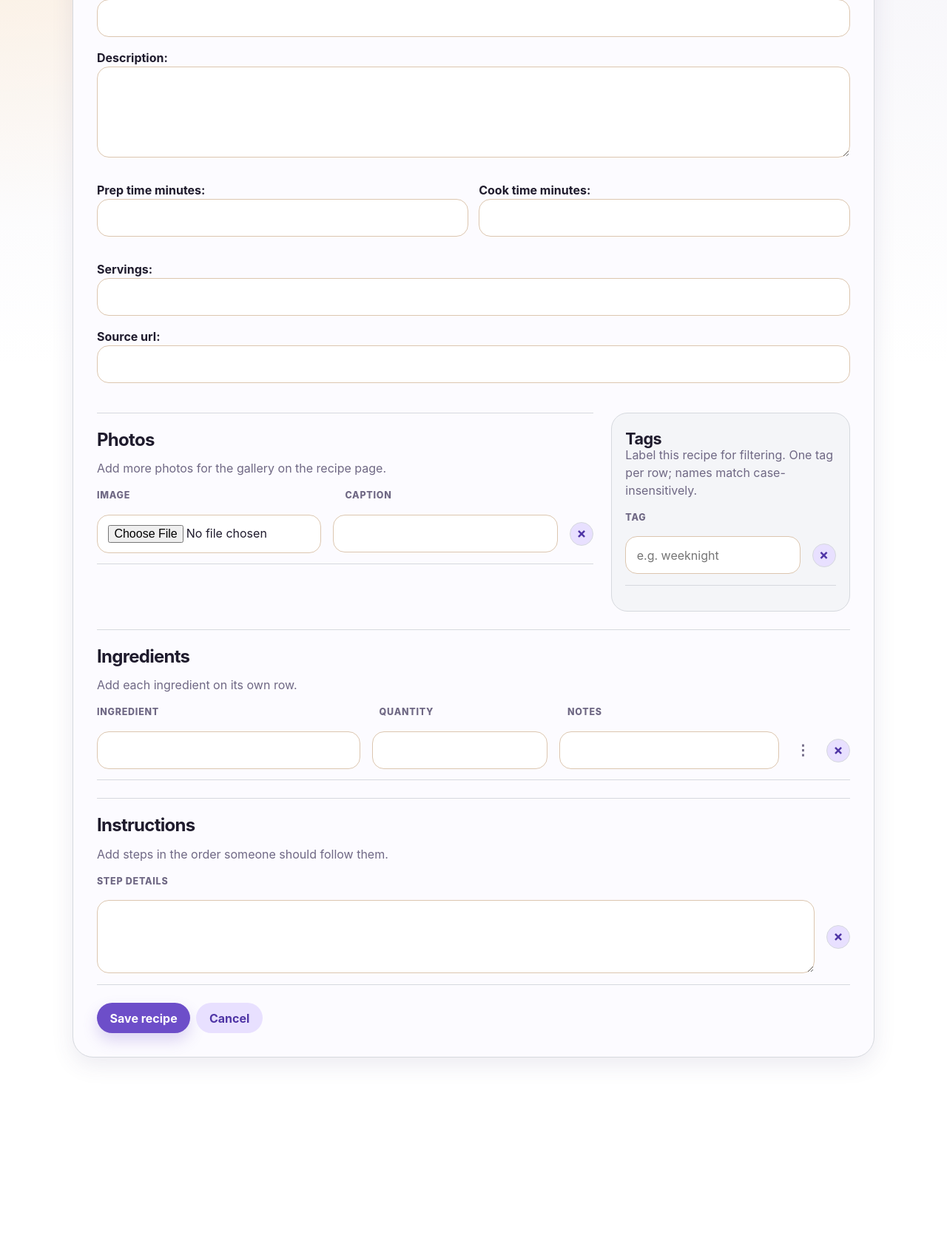
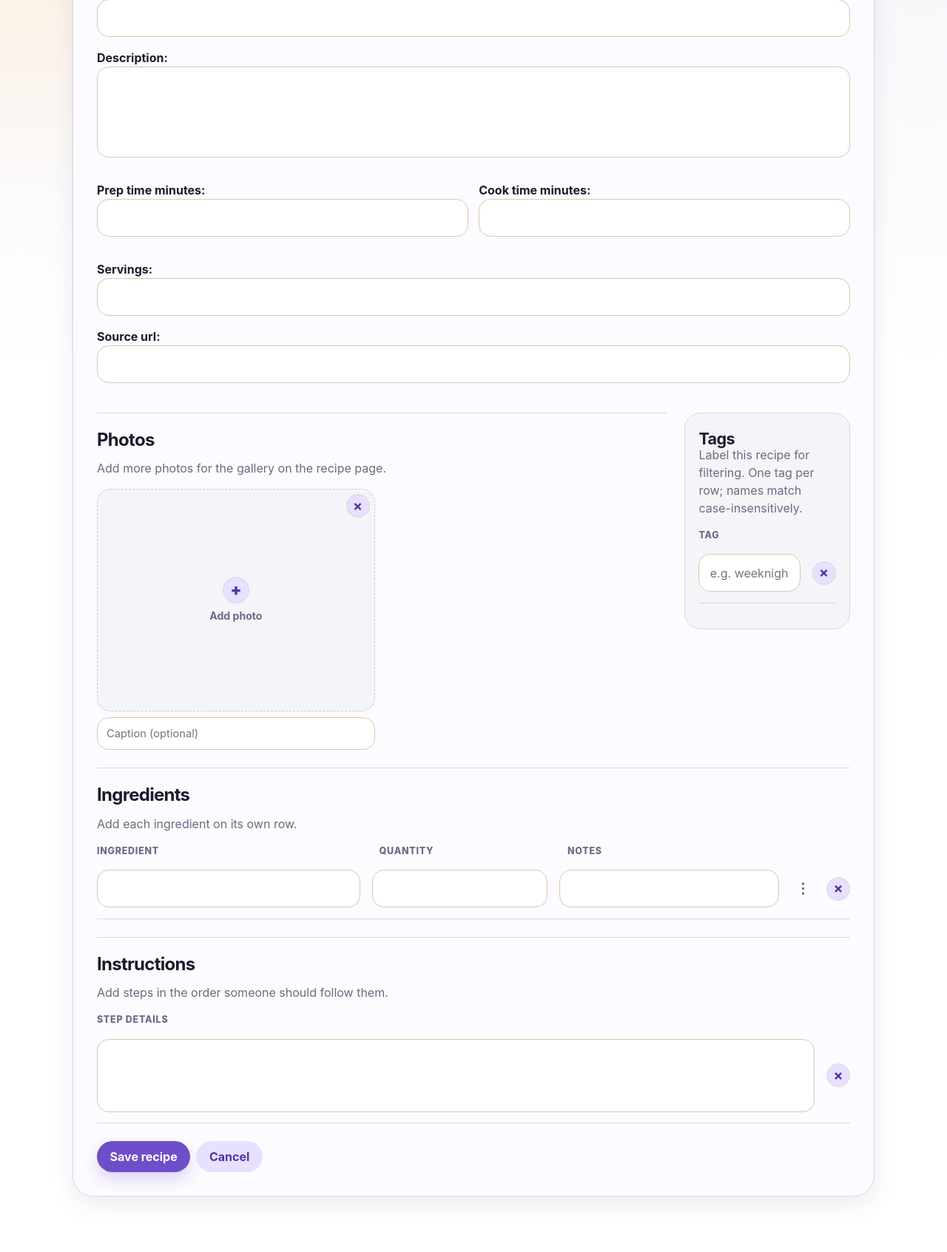
Before and after one commit to cleavernl/recipe-site, a Django app: page /recipes/new/ in a window 1280 px wide. Shown: the part 273-1966 px from the top of the page at 74% size. Before the commit the page ends 1709 px from the top, so only its background shows below. Run offline with Django 5.2, Linux system fonts and the light colour scheme; the visitor is signed in with stand-in values (Sample User, id 1); data comes from the database, SQL or seed files in the repository; data that the repository does not hold is empty.

Commit message:
Improve recipe text display and photo editing on the edit form.
Render description, steps, and comments as safe Markdown; auto-grow textareas; show gallery previews with remove-on-image UX; and sync legacy hero photos into the gallery on edit.

Co-authored-by: Cursor <cursoragent@cursor.com>

```diff
--- a/pyproject.toml
+++ b/pyproject.toml
@@ -5,8 +5,10 @@ description = "A private recipe sharing site for friends and family."
 readme = "README.md"
 requires-python = ">=3.12"
 dependencies = [
+    "bleach>=6.3.0",
     "django>=5.0,<6.0",
     "gunicorn>=22.0",
+    "markdown>=3.10.2",
     "pillow>=10.0",
     "whitenoise>=6.6",
 ]
--- a/src/recipes/forms.py
+++ b/src/recipes/forms.py
@@ -187,7 +187,7 @@ class RecipeForm(forms.ModelForm):
             "source_url",
         ]
         widgets = {
-            "description": forms.Textarea(attrs={"rows": 4}),
+            "description": forms.Textarea(attrs={"rows": 4, "data-autogrow": "true"}),
         }
 
 
@@ -243,7 +243,7 @@ class InstructionStepForm(OptionalOrderMixin, forms.ModelForm):
     class Meta:
         model = InstructionStep
         fields = ("text", "order")
-        widgets = {"text": forms.Textarea(attrs={"rows": 3})}
+        widgets = {"text": forms.Textarea(attrs={"rows": 3, "data-autogrow": "true"})}
 
 
 InstructionStepFormSet = inlineformset_factory(
@@ -262,6 +262,17 @@ class RecipePhotoForm(OptionalOrderMixin, forms.ModelForm):
     class Meta:
         model = RecipePhoto
         fields = ("image", "caption", "order")
+        widgets = {
+            "image": forms.FileInput(
+                attrs={
+                    "accept": "image/*",
+                    "class": "photo-editor-file",
+                },
+            ),
+            "caption": forms.TextInput(
+                attrs={"placeholder": "Caption (optional)", "maxlength": "180"},
+            ),
+        }
 
 
 RecipePhotoFormSet = inlineformset_factory(
@@ -279,7 +290,11 @@ class CommentForm(forms.ModelForm):
         fields = ["body"]
         widgets = {
             "body": forms.Textarea(
-                attrs={"rows": 3, "placeholder": "Share a note or tip..."},
+                attrs={
+                    "rows": 3,
+                    "placeholder": "Share a note or tip...",
+                    "data-autogrow": "true",
+                },
             )
         }
 
--- a/src/recipes/views.py
+++ b/src/recipes/views.py
@@ -33,6 +33,7 @@ from recipes.forms import (
     similar_tag_pairs_for_names,
 )
 from recipes.models import Rating, Recipe, Tag, sync_recipe_tags
+from recipes.photo_sync import sync_legacy_recipe_photo_to_gallery
 
 
 class PrivateRecipeMixin(LoginRequiredMixin):
@@ -454,6 +455,8 @@ class RecipeFormMixin(PrivateRecipeMixin, TemplateView):
 
     def get_forms(self):
         recipe = self.get_recipe()
+        if recipe.pk:
+            sync_legacy_recipe_photo_to_gallery(recipe)
         if self.request.method == "POST":
             recipe_form = RecipeForm(self.request.POST, self.request.FILES, instance=recipe)
             ingredient_formset = IngredientFormSet(
--- a/src/static/site.css
+++ b/src/static/site.css
@@ -1171,6 +1259,11 @@ textarea {
   resize: vertical;
 }
 
+textarea[data-autogrow] {
+  overflow-y: hidden;
+  resize: none;
+}
+
 form p {
   margin: 1rem 0;
 }
@@ -1564,7 +1657,7 @@ form p {
   align-items: start;
   display: grid;
   gap: 1.5rem;
-  grid-template-columns: minmax(0, 1.35fr) minmax(14rem, 0.65fr);
+  grid-template-columns: minmax(0, 1.55fr) minmax(14rem, 0.45fr);
   margin-top: 0.25rem;
 }
 
@@ -1680,8 +1773,16 @@ form p {
   grid-template-columns: minmax(0, 1fr) auto;
 }
 
-.photo-columns {
-  grid-template-columns: minmax(14rem, 1fr) minmax(14rem, 1fr) auto;
+.photo-formset-rows {
+  display: grid;
+  gap: 1.15rem;
+  grid-template-columns: repeat(2, minmax(0, 1fr));
+}
+
+.photo-formset-rows .form-row.photo-row {
+  border-bottom: 0;
+  margin: 0;
+  padding: 0;
 }
 
 .tag-columns {
@@ -1743,8 +1844,126 @@ form p {
 }
 
 .photo-row-grid {
-  align-items: center;
-  grid-template-columns: minmax(14rem, 1fr) minmax(14rem, 1fr) auto;
+  align-items: stretch;
+  grid-template-columns: minmax(0, 1fr);
+}
+
+.photo-editor {
+  display: grid;
+  gap: 0.55rem;
+}
+
+.photo-editor-preview-shell {
+  position: relative;
+}
+
+.photo-editor-preview {
+  aspect-ratio: 5 / 4;
+  min-height: 9.5rem;
+  background: var(--card-muted);
+  border: 1px dashed color-mix(in srgb, var(--border) 88%, var(--muted));
+  border-radius: 18px;
+  cursor: pointer;
+  display: block;
+  overflow: hidden;
+  position: relative;
+  transition:
+    border-color 160ms ease,
+    box-shadow 160ms ease;
+}
+
+.photo-editor-preview:hover {
+  border-color: var(--accent);
+  box-shadow: 0 0 0 3px var(--ring);
+}
+
+.photo-editor-image {
+  display: block;
+  height: 100%;
+  object-fit: cover;
+  width: 100%;
+}
+
+.photo-editor-image[hidden] {
+  display: none;
+}
+
+.photo-editor-placeholder {
+  align-items: center;
+  color: var(--muted);
+  display: flex;
+  flex-direction: column;
+  font-size: 0.88rem;
+  font-weight: 700;
+  gap: 0.35rem;
+  height: 100%;
+  inset: 0;
+  justify-content: center;
+  padding: 0.75rem;
+  position: absolute;
+  text-align: center;
+  width: 100%;
+}
+
+.photo-editor-placeholder[hidden] {
+  display: none;
+}
+
+.photo-editor-placeholder-icon {
+  align-items: center;
+  background: var(--accent-soft);
+  border: 1px solid var(--border);
+  border-radius: 999px;
+  color: var(--accent-dark);
+  display: inline-flex;
+  font-size: 1.35rem;
+  font-weight: 900;
+  height: 2.25rem;
+  justify-content: center;
+  line-height: 1;
+  width: 2.25rem;
+}
+
+.photo-editor-file {
+  border: 0;
+  clip: rect(0 0 0 0);
+  height: 1px;
+  margin: -1px;
+  overflow: hidden;
+  padding: 0;
+  position: absolute;
+  white-space: nowrap;
+  width: 1px;
+}
+
+.photo-editor-remove {
+  background: color-mix(in srgb, var(--ink) 72%, transparent);
+  border: 0;
+  box-shadow: 0 2px 10px rgba(31, 41, 51, 0.18);
+  color: #fff;
+  height: 1.85rem;
+  margin: 0;
+  min-width: 1.85rem;
+  position: absolute;
+  right: 0.45rem;
+  top: 0.45rem;
+  width: 1.85rem;
+  z-index: 2;
+}
+
+.photo-editor-remove:hover {
+  background: color-mix(in srgb, var(--ink) 88%, transparent);
+  color: #fff;
+  transform: scale(1.04);
+}
+
+.photo-editor-caption input {
+  font-size: 0.92rem;
+  padding: 0.62rem 0.75rem;
+}
+
+.photo-editor-errors {
+  margin: 0;
 }
 
 .step-row-grid {
--- a/src/static/site.js
+++ b/src/static/site.js
@@ -402,6 +402,86 @@ document.addEventListener("DOMContentLoaded", () => {
     });
   });
 
+  const readAutogrowMinHeight = (textarea) => {
+    const style = window.getComputedStyle(textarea);
+    const lineHeight = Number.parseFloat(style.lineHeight) || 20;
+    const padding =
+      Number.parseFloat(style.paddingTop) + Number.parseFloat(style.paddingBottom);
+    const border =
+      Number.parseFloat(style.borderTopWidth) + Number.parseFloat(style.borderBottomWidth);
+    const rows = Number.parseInt(textarea.getAttribute("rows") || "2", 10);
+    return Math.ceil(rows * lineHeight + padding + border);
+  };
+
+  const resizeAutogrowTextarea = (textarea) => {
+    if (!(textarea instanceof HTMLTextAreaElement)) {
+      return;
+    }
+    textarea.style.height = "auto";
+    const minHeight = Number.parseInt(textarea.dataset.autogrowMinHeight || "", 10);
+    const nextHeight = Math.max(
+      textarea.scrollHeight,
+      Number.isFinite(minHeight) ? minHeight : 0,
+    );
+    textarea.style.height = `${nextHeight}px`;
+  };
+
+  const initAutogrowTextareas = (root = document) => {
+    root.querySelectorAll("textarea[data-autogrow]").forEach((textarea) => {
+      if (!(textarea instanceof HTMLTextAreaElement)) {
+        return;
+      }
+      if (!textarea.dataset.autogrowMinHeight) {
+        textarea.dataset.autogrowMinHeight = String(readAutogrowMinHeight(textarea));
+      }
+      if (textarea.dataset.autogrowBound !== "true") {
+        textarea.dataset.autogrowBound = "true";
+        textarea.addEventListener("input", () => resizeAutogrowTextarea(textarea));
+      }
+      resizeAutogrowTextarea(textarea);
+    });
+  };
+
+  initAutogrowTextareas();
+
+  const updatePhotoPreview = (fileInput) => {
+    if (!(fileInput instanceof HTMLInputElement)) {
+      return;
+    }
+    const row = fileInput.closest("[data-photo-row]");
+    if (!row) {
+      return;
+    }
+    const image = row.querySelector("[data-photo-preview-image]");
+    const placeholder = row.querySelector("[data-photo-placeholder]");
+    const file = fileInput.files?.[0];
+    if (!(image instanceof HTMLImageElement) || !file) {
+      return;
+    }
+    if (image.dataset.objectUrl) {
+      URL.revokeObjectURL(image.dataset.objectUrl);
+    }
+    const objectUrl = URL.createObjectURL(file);
+    image.dataset.objectUrl = objectUrl;
+    image.src = objectUrl;
+    image.hidden = false;
+    placeholder?.setAttribute("hidden", "");
+  };
+
+  const initPhotoEditors = (root = document) => {
+    root.querySelectorAll("[data-photo-row] .photo-editor-file").forEach((input) => {
+      if (!(input instanceof HTMLInputElement)) {
+        return;
+      }
+      if (input.dataset.photoEditorBound !== "true") {
+        input.dataset.photoEditorBound = "true";
+        input.addEventListener("change", () => updatePhotoPreview(input));
+      }
+    });
+  };
+
+  initPhotoEditors();
+
   document.querySelectorAll("[data-formset]").forEach((formset) => {
     const rows = formset.querySelector("[data-formset-rows]");
     const template = formset.querySelector("[data-formset-template]");
@@ -473,6 +553,8 @@ document.addEventListener("DOMContentLoaded", () => {
       rows.append(row);
       totalInput.value = String(index + 1);
       syncOrder();
+      initAutogrowTextareas(row);
+      initPhotoEditors(row);
       return row;
     };
 
--- /dev/null
+++ b/src/templates/recipes/_photo_form_row.html
@@ -0,0 +1,51 @@
+<div class="form-row photo-row" data-form-row data-photo-row>
+  {{ form.id }}
+  {{ form.order.as_hidden }}
+  {% if form.DELETE %}{{ form.DELETE.as_hidden }}{% endif %}
+  <div class="form-row-grid photo-row-grid">
+    {{ form.non_field_errors }}
+    <div class="photo-editor">
+      <div class="photo-editor-preview-shell">
+        <label class="photo-editor-preview" for="{{ form.image.id_for_label }}">
+          {% if form.instance.image.name %}
+            <img
+              class="photo-editor-image"
+              src="{{ form.instance.image.url }}"
+              alt=""
+              data-photo-preview-image
+            >
+          {% else %}
+            <img class="photo-editor-image" src="" alt="" data-photo-preview-image hidden>
+          {% endif %}
+          <span
+            class="photo-editor-placeholder"
+            data-photo-placeholder
+            {% if form.instance.image.name %}hidden{% endif %}
+          >
+            <span class="photo-editor-placeholder-icon" aria-hidden="true">+</span>
+            <span>Add photo</span>
+          </span>
+        </label>
+        {{ form.image }}
+        <button
+          type="button"
+          class="icon-button remove-row-button photo-editor-remove"
+          data-remove-row
+          aria-label="Remove photo"
+        >×</button>
+      </div>
+      {% if form.image.errors %}
+        <ul class="errorlist photo-editor-errors">
+          {% for error in form.image.errors %}
+            <li>{{ error }}</li>
+          {% endfor %}
+        </ul>
+      {% endif %}
+      <div class="photo-editor-caption">
+        <label class="sr-only" for="{{ form.caption.id_for_label }}">Caption</label>
+        {{ form.caption }}
+        {{ form.caption.errors }}
+      </div>
+    </div>
+  </div>
+</div>
--- a/src/templates/recipes/form.html
+++ b/src/templates/recipes/form.html
@@ -74,51 +74,13 @@
         </div>
         <p class="formset-help">Add more photos for the gallery on the recipe page.</p>
         {{ photo_formset.management_form }}
-        <div class="formset-columns photo-columns" aria-hidden="true">
-          <span>Image</span>
-          <span>Caption</span>
-          <span></span>
-        </div>
-        <div class="formset-rows" data-formset-rows>
+        <div class="formset-rows photo-formset-rows" data-formset-rows>
           {% for form in photo_formset %}
-          <div class="form-row photo-row" data-form-row>
-            {{ form.id }}
-            {{ form.order.as_hidden }}
-            {% if form.DELETE %}{{ form.DELETE.as_hidden }}{% endif %}
-            <div class="form-row-grid photo-row-grid">
-              {{ form.non_field_errors }}
-              <div>
-                <label class="sr-only" for="{{ form.image.id_for_label }}">Image</label>
-                {{ form.image }}
-                {{ form.image.errors }}
-              </div>
-              <div>
-                <label class="sr-only" for="{{ form.caption.id_for_label }}">Caption</label>
-                {{ form.caption }}
-                {{ form.caption.errors }}
-              </div>
-              <button class="icon-button remove-row-button" type="button" data-remove-row aria-label="Remove photo">×</button>
-            </div>
-          </div>
+            {% include "recipes/_photo_form_row.html" with form=form %}
           {% endfor %}
         </div>
         <template data-formset-template>
-          <div class="form-row photo-row" data-form-row>
-            {{ photo_formset.empty_form.id }}
-            {{ photo_formset.empty_form.order.as_hidden }}
-            {% if photo_formset.empty_form.DELETE %}{{ photo_formset.empty_form.DELETE.as_hidden }}{% endif %}
-            <div class="form-row-grid photo-row-grid">
-              <div>
-                <label class="sr-only" for="{{ photo_formset.empty_form.image.id_for_label }}">Image</label>
-                {{ photo_formset.empty_form.image }}
-              </div>
-              <div>
-                <label class="sr-only" for="{{ photo_formset.empty_form.caption.id_for_label }}">Caption</label>
-                {{ photo_formset.empty_form.caption }}
-              </div>
-              <button class="icon-button remove-row-button" type="button" data-remove-row aria-label="Remove photo">×</button>
-            </div>
-          </div>
+          {% include "recipes/_photo_form_row.html" with form=photo_formset.empty_form %}
         </template>
       </section>
         </div>
```
Also changed, not shown: other parts of src/static/site.css (+88 -0 lines), src/recipes/markdown.py (added, +57 -0 lines), src/recipes/photo_sync.py (added, +26 -0 lines), src/recipes/templatetags/recipe_format.py (added, +13 -0 lines), src/recipes/test_markdown.py (added, +33 -0 lines), src/recipes/tests.py (+45 -0 lines), src/templates/recipes/detail.html (+4 -3 lines), src/templates/recipes/print.html (+7 -2 lines), src/recipes/templatetags/__init__.py (added), 1 other file.
